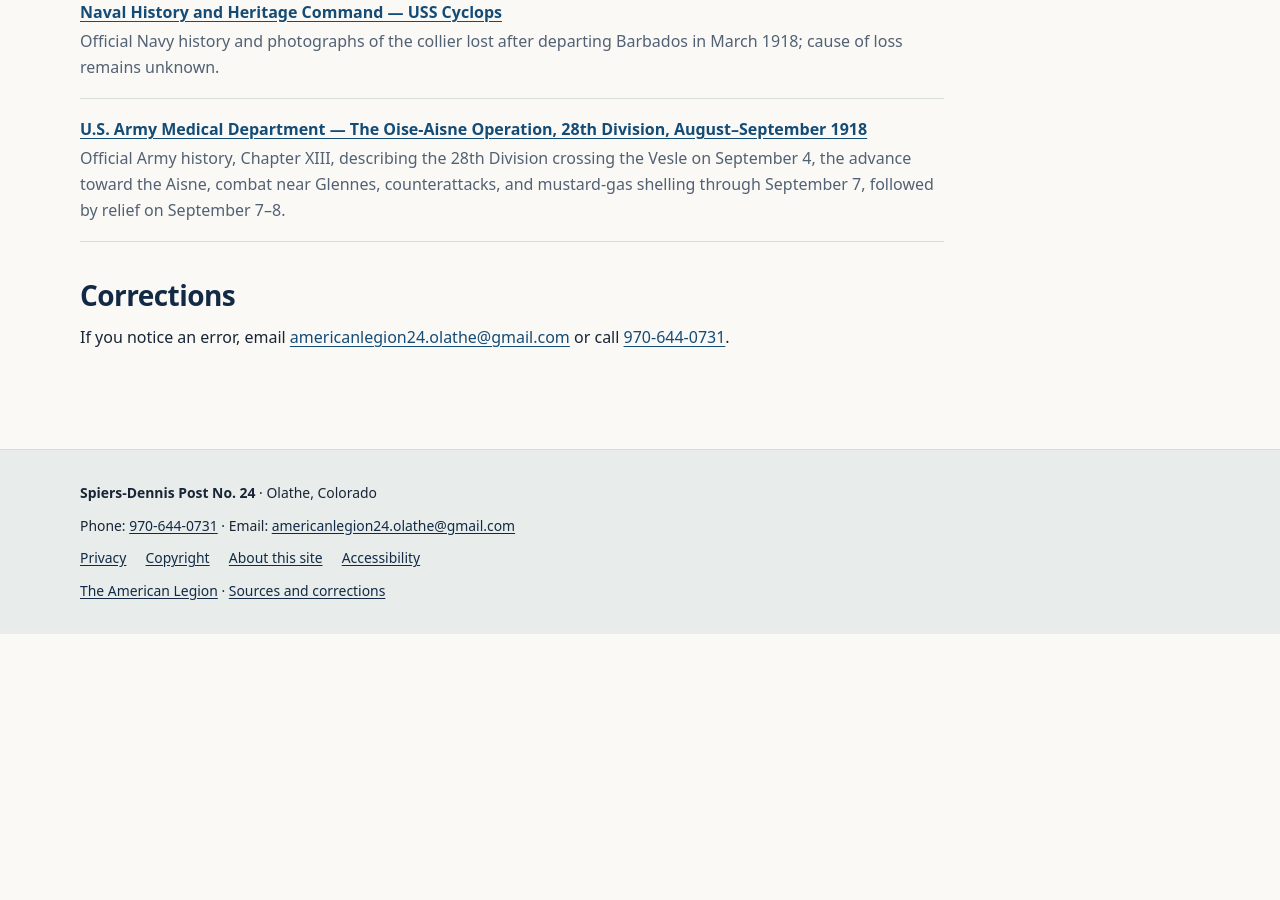
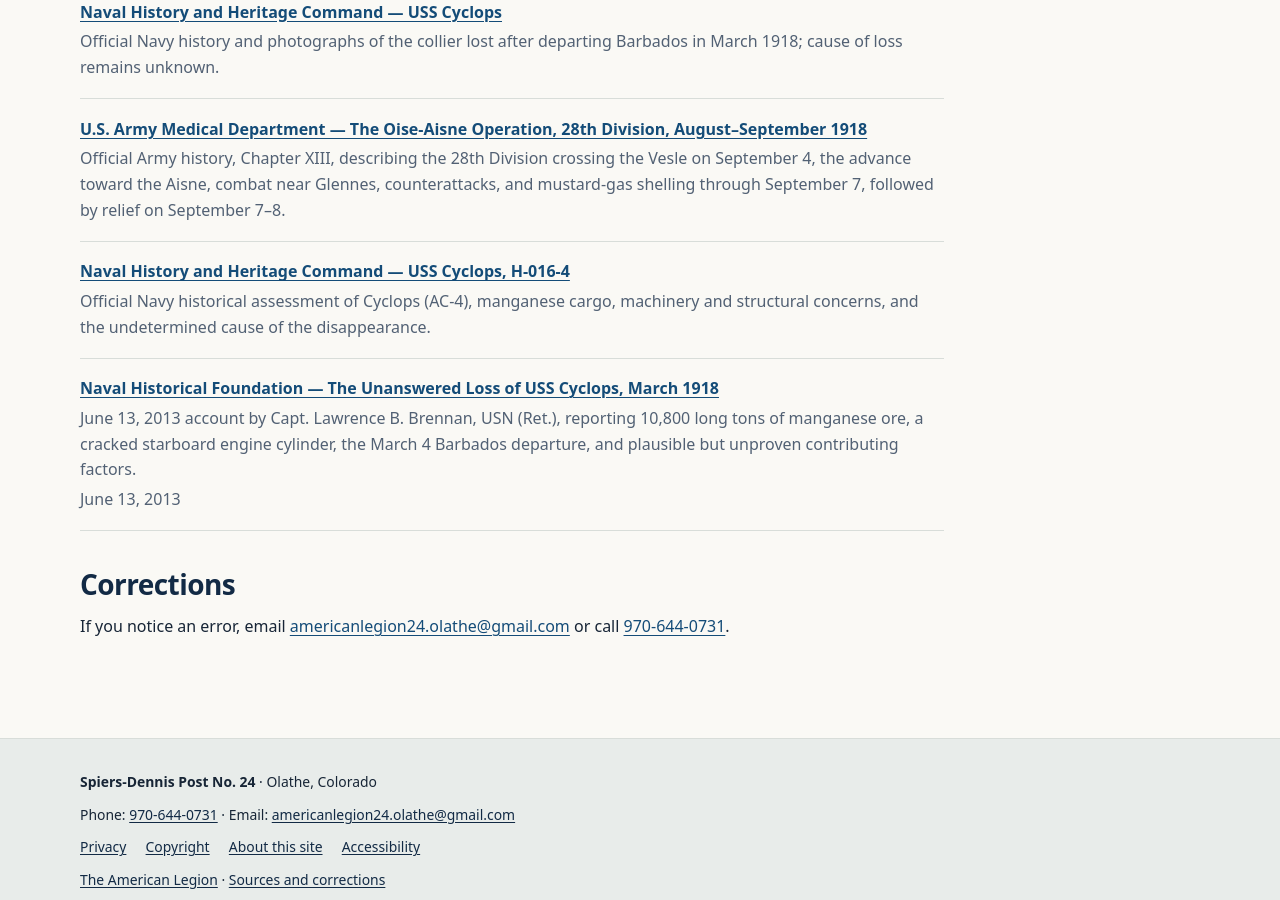
Before and after one commit to SPIERS-DENNIS-POST/spiers-dennis-post.github.io, a Jekyll site: the page built from sources/index.md, in a window 1280 px wide and 900 px high, scrolled down 1497 px. Built offline with Jekyll 4.4.1, drawn with Linux system fonts in a browser that asks for light colours; before the commit the page ends 2131 px from its top, so only the background shows below that.

Commit message:
Expand Dennis's Cyclops history with verified cargo and final-voyage details

```diff
--- a/_data/sources.yml
+++ b/_data/sources.yml
@@ -49,3 +49,12 @@
   title: U.S. Army Medical Department — The Oise-Aisne Operation, 28th Division, August–September 1918
   url: https://achh.army.mil/history/book-wwi-fieldoperations-chapter13/
   details: Official Army history, Chapter XIII, describing the 28th Division crossing the Vesle on September 4, the advance toward the Aisne, combat near Glennes, counterattacks, and mustard-gas shelling through September 7, followed by relief on September 7–8.
+- id: navy-cyclops-assessment
+  title: Naval History and Heritage Command — USS Cyclops, H-016-4
+  url: https://www.history.navy.mil/about-us/leadership/director/directors-corner/h-grams/h-gram-016/h-016-4.html
+  details: Official Navy historical assessment of Cyclops (AC-4), manganese cargo, machinery and structural concerns, and the undetermined cause of the disappearance.
+- id: naval-historical-foundation-cyclops
+  title: Naval Historical Foundation — The Unanswered Loss of USS Cyclops, March 1918
+  url: https://navyhistory.org/2013/06/unanswered-loss-uss-cyclops-march-1918/
+  details: June 13, 2013 account by Capt. Lawrence B. Brennan, USN (Ret.), reporting 10,800 long tons of manganese ore, a cracked starboard engine cylinder, the March 4 Barbados departure, and plausible but unproven contributing factors.
+  published_on: 2013-06-13
--- a/history/index.md
+++ b/history/index.md
@@ -2,7 +2,7 @@
 title: History
 description: Spiers-Dennis American Legion Post 24 in Olathe, Colorado: the World War I servicemen behind our name, our early clubhouse, Veterans Memorial, and charter members.
 permalink: /history/
-source_ids: [coconino-sun-1920, legion-centennial-post24, colorado-freedom-spiers, spiers-oise-aisne, navy-war-dead-dennis, navy-uss-cyclops, olathe-legion-clubhouse-1923, army-oise-aisne-28th]
+source_ids: [coconino-sun-1920, legion-centennial-post24, colorado-freedom-spiers, spiers-oise-aisne, navy-war-dead-dennis, navy-uss-cyclops, olathe-legion-clubhouse-1923, army-oise-aisne-28th, navy-cyclops-assessment, naval-historical-foundation-cyclops]
 references_in_content: true
 ---
 # Our history
@@ -15,8 +15,9 @@
 The division was still fighting on **September 7, the day Spiers died**, and was relieved during the night of September 7–8. These Army accounts describe his division's movements and the fighting it faced; Spiers's exact position and the circumstances of his death have not been established.<sup class="reference"><a href="#reference-army-oise-aisne-28th" aria-label="Reference 8">[8]</a></sup>
 Spiers is buried at **Oise-Aisne American Cemetery** in France, Plot D, Row 9, Grave 20.<sup class="reference"><a href="#reference-spiers-oise-aisne" aria-label="Reference 4">[4]</a></sup>
 ### John Thomas Dennis — U.S. Navy
-John Thomas Dennis was a seaman in the U.S. Navy whose home and family connections were in Olathe. He enlisted at **Des Moines, Iowa, on November 11, 1916**, and later served aboard the Navy collier **USS *Cyclops***.<sup class="reference"><a href="#reference-navy-war-dead-dennis" aria-label="Reference 5">[5]</a></sup>
-*Cyclops* disappeared after leaving Barbados in **March 1918**, with Dennis among those lost aboard. The ship was never found, and the cause of its disappearance remains unknown.<sup class="reference"><a href="#reference-navy-uss-cyclops" aria-label="Reference 6">[6]</a></sup> The Navy officially recorded Dennis's date of death as **June 14, 1918**, although the exact date of the ship's loss is unknown.<sup class="reference"><a href="#reference-navy-war-dead-dennis" aria-label="Reference 5">[5]</a></sup>
+John Thomas Dennis was a seaman in the U.S. Navy whose home and family connections were in Olathe. He enlisted at **Des Moines, Iowa, on November 11, 1916**, and later served aboard **USS *Cyclops* (AC-4)**, a Navy collier.<sup class="reference"><a href="#reference-navy-war-dead-dennis" aria-label="Reference 5">[5]</a></sup><sup class="reference"><a href="#reference-navy-cyclops-assessment" aria-label="Reference 9">[9]</a></sup>
+On her final voyage, *Cyclops* was carrying **approximately 10,800 long tons of manganese ore** from Brazil to Baltimore. Before leaving Brazil, the ship had developed a cracked cylinder in her starboard engine, leaving her to proceed under the power of the remaining engine. The heavy ore cargo also raised questions about the ship's stability and structural strength.<sup class="reference"><a href="#reference-naval-historical-foundation-cyclops" aria-label="Reference 10">[10]</a></sup>
+On **March 4, 1918**, *Cyclops* left Barbados for Baltimore and disappeared without a distress call, with Dennis among those lost aboard. No wreck has ever been found. Navy historians have considered whether the dense cargo, engine trouble, and possible structural weaknesses contributed to her loss, but **the cause remains unknown**.<sup class="reference"><a href="#reference-navy-cyclops-assessment" aria-label="Reference 9">[9]</a></sup><sup class="reference"><a href="#reference-naval-historical-foundation-cyclops" aria-label="Reference 10">[10]</a></sup> The Navy officially recorded Dennis's death as **June 14, 1918**, although that was not a known date of sinking.<sup class="reference"><a href="#reference-navy-war-dead-dennis" aria-label="Reference 5">[5]</a></sup>
 ## Our first clubhouse
 In 1921, our headquarters and clubrooms occupied a rented house on Main Street. Members wanted a permanent home, and a building project took shape when R. P. Mills offered land for the clubhouse. Post members contributed construction labor and hauling, with help from the wider community.
 The new clubhouse was completed and dedicated during a district conference on **January 12–13, 1923**.<sup class="reference"><a href="#reference-olathe-legion-clubhouse-1923" aria-label="Reference 7">[7]</a></sup>
@@ -60,5 +61,7 @@
 <li id="reference-navy-uss-cyclops"><a href="https://www.history.navy.mil/content/history/museums/nmusn/explore/photography/wwi/wwi-convoys/uss-cyclops-mystery-1918.html">Naval History and Heritage Command: USS Cyclops</a></li>
 <li id="reference-olathe-legion-clubhouse-1923"><a href="https://tile.loc.gov/storage-services/service/ndnp/cohi/batch_cohi_finntown_ver01/data/sn86063206/00340585793/1923022301/0815.pdf">Olathe American Legion Own Home, February 23, 1923, Library of Congress</a></li>
 <li id="reference-army-oise-aisne-28th"><a href="https://achh.army.mil/history/book-wwi-fieldoperations-chapter13/">U.S. Army Medical Department: The Oise-Aisne Operation, 28th Division, August–September 1918</a></li>
+<li id="reference-navy-cyclops-assessment"><a href="https://www.history.navy.mil/about-us/leadership/director/directors-corner/h-grams/h-gram-016/h-016-4.html">Naval History and Heritage Command: USS Cyclops (H-016-4)</a></li>
+<li id="reference-naval-historical-foundation-cyclops"><a href="https://navyhistory.org/2013/06/unanswered-loss-uss-cyclops-march-1918/">Naval Historical Foundation: The Unanswered Loss of USS Cyclops — March 1918</a></li>
 </ol>
 </section>
```
Also changed, not shown: README.md.
